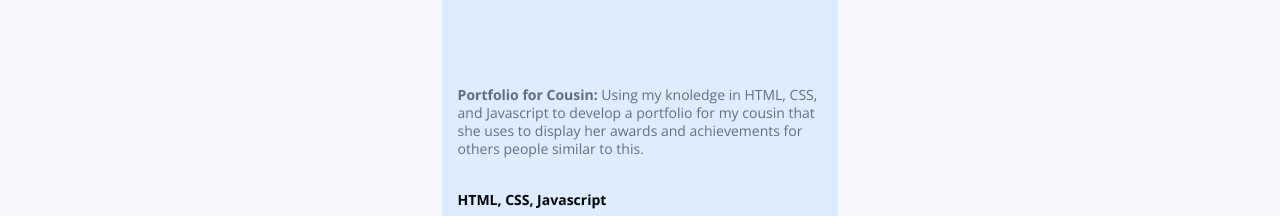
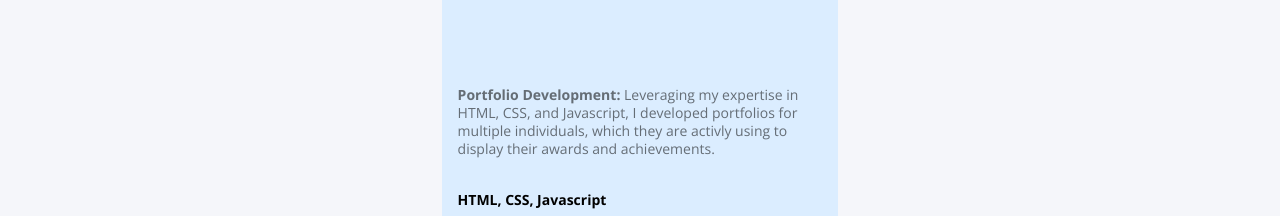
Before and after one commit to Srithan08/srithan08.github.io, a plain HTML site: page projects.html in a window 1280 px wide. Shown: the part 273-489 px from the top of the page. Drawn offline with nearby package versions, Linux system fonts and the light colour scheme.

Commit message:
Update projects.html

```diff
--- a/projects.html
+++ b/projects.html
@@ -53,7 +53,7 @@
                     <div class="box" style="width: 31%; margin: auto;">
                         <div class="mdl-card__title" style="color: rgb(255, 255, 255); height: 200px; background-image: url(&quot;images/web.png&quot;); background-position: center center; background-size: cover; background-repeat: no-repeat;">
                         </div>
-                        <div class="mdl-card__supporting-text"><b>Portfolio for Cousin:</b> Using my knoledge in HTML, CSS, and Javascript to develop a portfolio for my cousin that she uses to display her awards and achievements for others people similar to this.
+                        <div class="mdl-card__supporting-text"><b>Portfolio Development:</b> Leveraging my expertise in HTML, CSS, and Javascript, I developed portfolios for multiple individuals, which they are activly using to display their awards and achievements.
                         </div>
                         <div class="mdl-card__actions mdl-card--border"><p><b>HTML, CSS, Javascript</b></p><b><u><a href="https://github.com/Srithan08/portfolio.github.io" style="text-decoration: underline;">Git hub</a></u></b></div>
                     </div>
```
